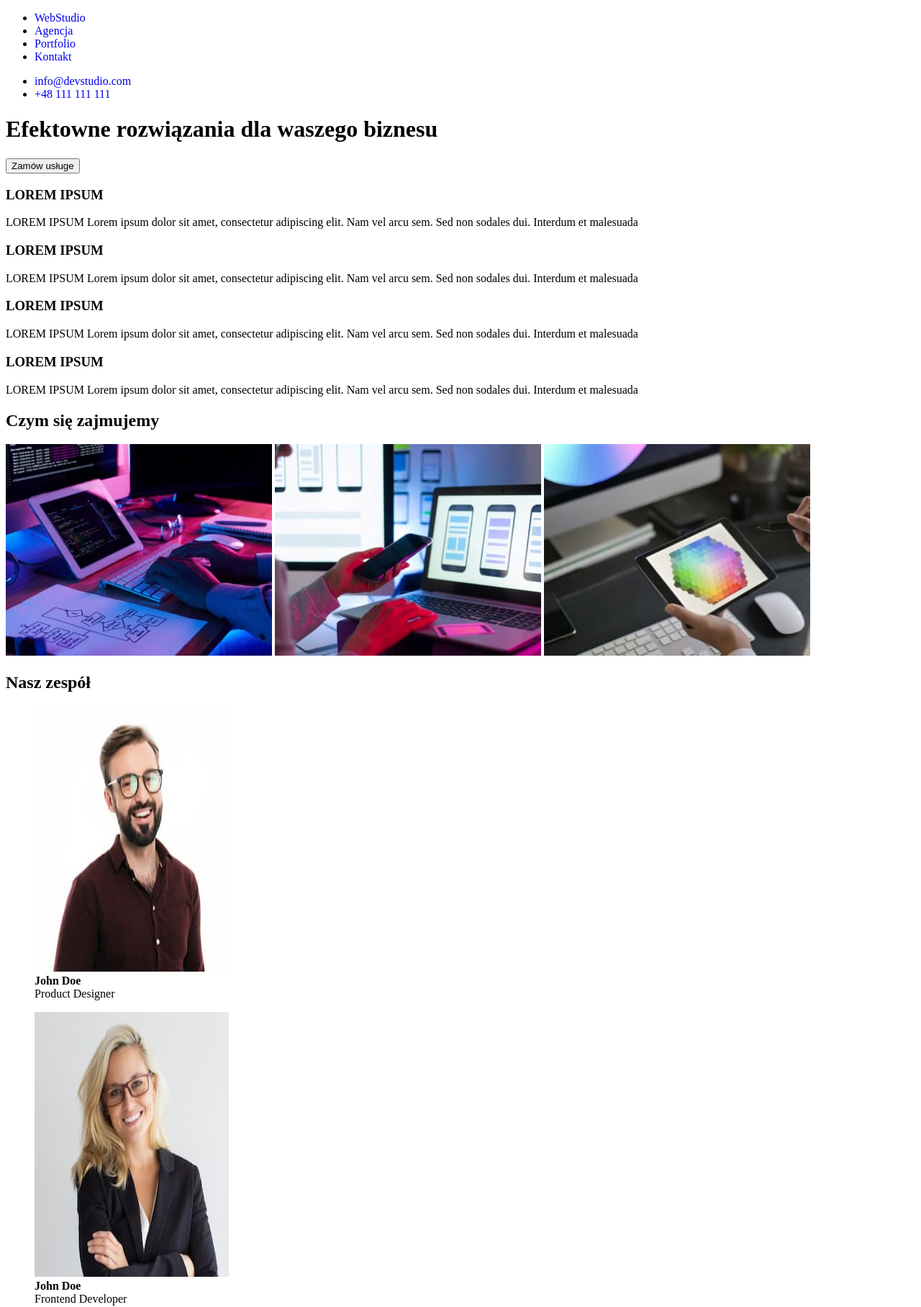
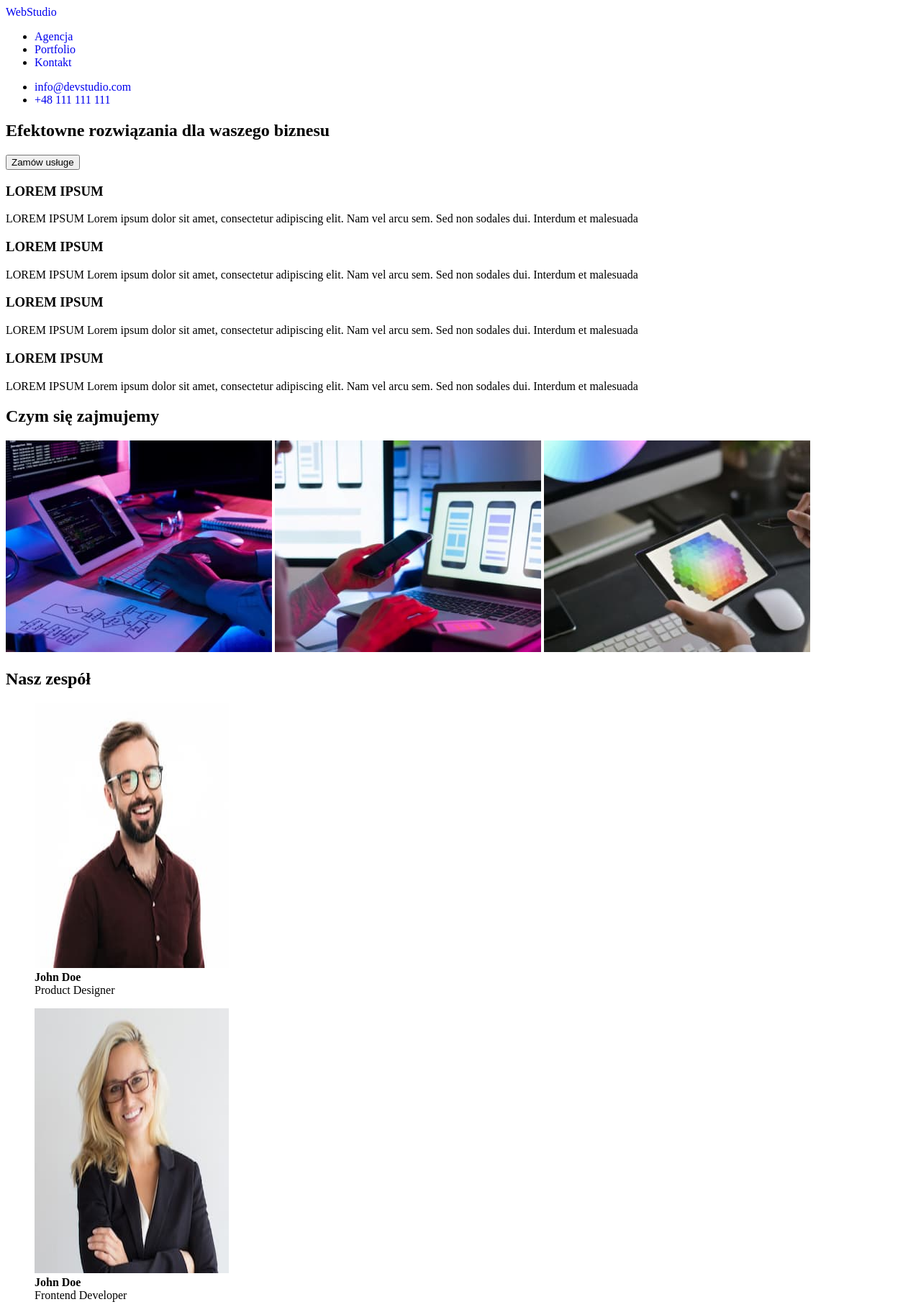
Before and after one commit to JakubOlszak/goit-markup-hw-01, a plain HTML site: page index.html in a window 1280 px wide. Shown: the top 1816 px of the page at 72% size. Drawn offline with Linux system fonts and the light colour scheme.

Commit message:
Dodane wg zaleceń

```diff
--- a/index.html
+++ b/index.html
@@ -5,9 +5,6 @@
   </head>
   <body>
     <header>
-      <nav>
-        <ul>
-          <li>
       <a
         href="http://google.com"
         style="text-decoration: none"
@@ -17,7 +14,8 @@
       >
         WebStudio
       </a>
-          </li>
+      <nav>
+        <ul>
           <li>
             <a href="http://google.com" style="text-decoration: none" title="Agencja"> Agencja </a>
           </li>
@@ -46,42 +44,42 @@
     </header>
 
     <main>
+      <section>
         <h1>Efektowne rozwiązania dla waszego biznesu</h1>
-
         <button type="button">Zamów usługe</button>
-    </main>
+      </section>
 
       <div class="row">
         <div class="column">
           <h3>LOREM IPSUM</h3>
           <p>
-          LOREM IPSUM Lorem ipsum dolor sit amet, consectetur adipiscing elit. Nam vel arcu sem. Sed
-          non sodales dui. Interdum et malesuada
+            LOREM IPSUM Lorem ipsum dolor sit amet, consectetur adipiscing elit. Nam vel arcu sem.
+            Sed non sodales dui. Interdum et malesuada
           </p>
         </div>
         <div class="column">
           <h3>LOREM IPSUM</h3>
           <p>
-          LOREM IPSUM Lorem ipsum dolor sit amet, consectetur adipiscing elit. Nam vel arcu sem. Sed
-          non sodales dui. Interdum et malesuada
+            LOREM IPSUM Lorem ipsum dolor sit amet, consectetur adipiscing elit. Nam vel arcu sem.
+            Sed non sodales dui. Interdum et malesuada
           </p>
         </div>
         <div class="column">
           <h3>LOREM IPSUM</h3>
           <p>
-          LOREM IPSUM Lorem ipsum dolor sit amet, consectetur adipiscing elit. Nam vel arcu sem. Sed
-          non sodales dui. Interdum et malesuada
+            LOREM IPSUM Lorem ipsum dolor sit amet, consectetur adipiscing elit. Nam vel arcu sem.
+            Sed non sodales dui. Interdum et malesuada
           </p>
         </div>
         <div class="column">
           <h3>LOREM IPSUM</h3>
           <p>
-          LOREM IPSUM Lorem ipsum dolor sit amet, consectetur adipiscing elit. Nam vel arcu sem. Sed
-          non sodales dui. Interdum et malesuada
+            LOREM IPSUM Lorem ipsum dolor sit amet, consectetur adipiscing elit. Nam vel arcu sem.
+            Sed non sodales dui. Interdum et malesuada
           </p>
         </div>
       </div>
-
+      <section>
         <h2>Czym się zajmujemy</h2>
         <img
           alt="A picture of someone writing on a computer"
@@ -101,6 +99,8 @@
           height="294"
           src="images/3.jpg"
         />
+      </section>
+      <section>
         <h2>Nasz zespół</h2>
 
         <figure>
@@ -134,11 +134,9 @@
             UI Designer
           </figcaption>
         </figure>
+      </section>
+    </main>
 
-    <footer>
-      <address>
-        <ul>
-          <li>
     <a
       href="http://google.com"
       style="text-decoration: none"
@@ -148,8 +146,9 @@
     >
       WebStudio
     </a>
-          </li>
-
+    <footer>
+      <address>
+        <ul>
           <li>m.Warszawa, Aleje Jerozolimskie 21</li>
           <li>info@example.com</li>
           <li>+48 111 111 111</li>
```
Lines whose indentation alone changed are shown as unchanged.
